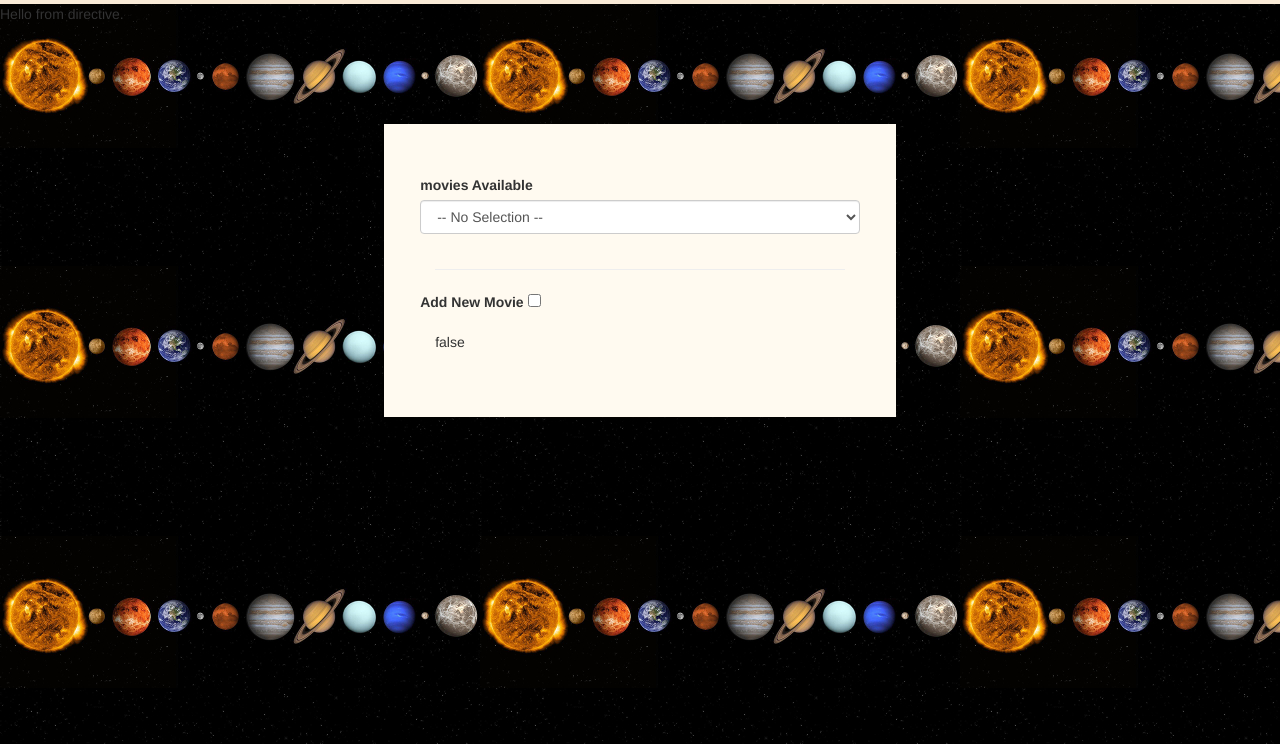
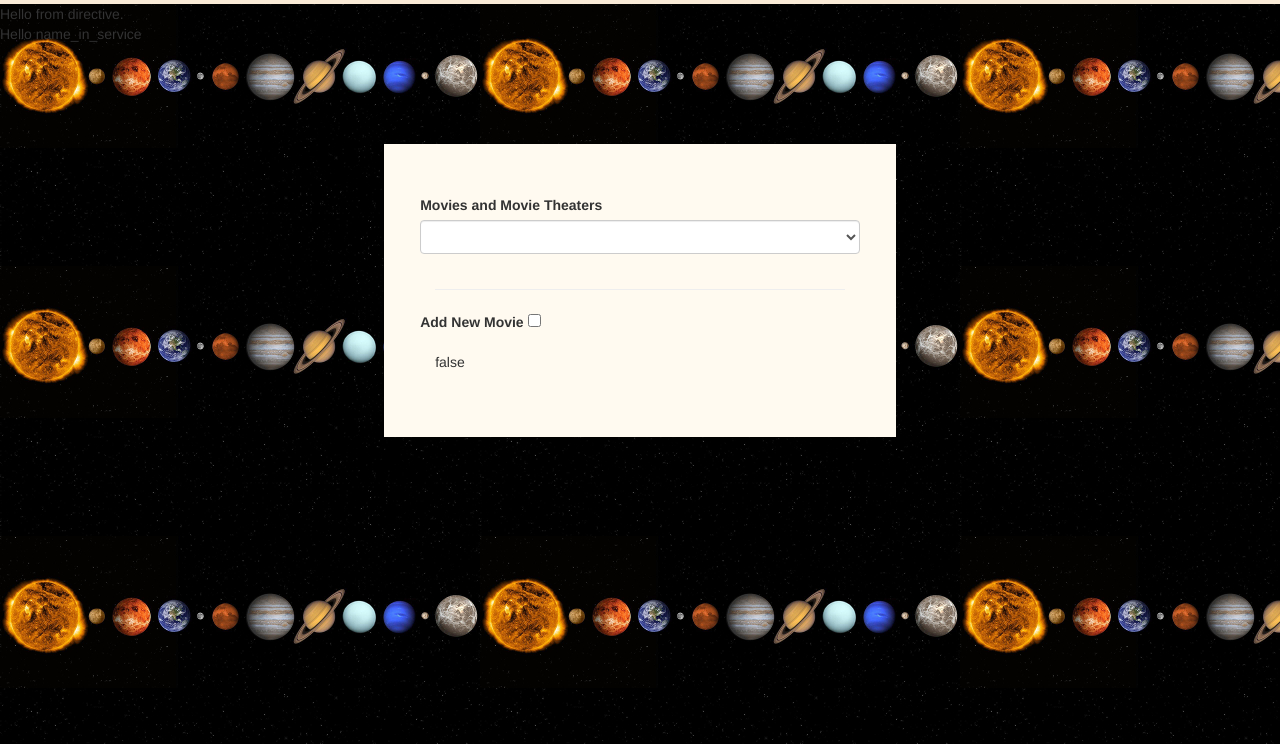
Before and after one commit to ali-imran786/myFullStackApp, a website: page public/index.html at #/live_gps_updates in a window 1280 px wide. Both pictures are taken after a click on the link "Movies Playing". Shown: the part 56-800 px from the top of the page. Drawn offline with Linux system fonts and the light colour scheme.

Commit message:
iframe now working with dynamic gps data

```diff
--- /dev/null
+++ b/public/scripts/cinema_list.js
@@ -0,0 +1,51 @@
+'use strict';
+
+/*
+var DVD_1 = {"name" : "Interstellar"};
+var DVD_2 = {"name" : "The Martian"};
+var DVD_3 = {"name" : "Prometheus"};
+var DVD_4 = {"name" : "Star Wars - The Force Awakens"};
+var DVD_5 = {"name" : "Star Trek Into Darkness"};
+
+var DVD_List = [DVD_1, DVD_2, DVD_3, DVD_4, DVD_5];
+*/
+
+// module.exports = DVD_List;
+
+Cinema = [
+  {
+    "name" : "DHA Cinema" ,
+    "gps"  : getTrustedURL("31.47566081585371,74.40432921051979")
+  },
+  {
+    "name" : "Cine Star Imax" ,
+    "gps"  : getTrustedURL("31.450609,74.310974")
+  },
+  {
+    "name" : "Crown Cinema Hall" ,
+    "gps"  : getTrustedURL("31.562953,74.345075")
+  },
+  {
+    "name" : "Regal Cinema" ,
+    "gps"  : getTrustedURL("31.560853,74.318973")
+  },
+  {
+    "name" : "Plaza Cinema" ,
+    "gps"  : getTrustedURL("31.558268,74.323245")
+  },
+  {
+    "name" : "Bahria Town Cine Gold" ,
+    "gps"  : getTrustedURL("31.388599,74.191254")
+  },
+  {
+    "name" : "Gulistan Cinema" ,
+    "gps"  : getTrustedURL("31.564314,74.331387")
+  },
+  {
+    "name" : "Cine Star - Taj Cinema" ,
+    "gps"  : getTrustedURL("31.563270,74.345027")
+  }
+
+];
+
+module.exports = Cinema;
--- a/public/scripts/directives.js
+++ b/public/scripts/directives.js
@@ -8,14 +8,14 @@ app.directive('showHtml', [
         };
     }]);
 
-app.directive('showHtml2', ['myFilmService',
-    function(myFilmService){
+app.directive('showHtml2', ['myMovieService',
+    function(myMovieService){
         return{
           // templateUrl: '../views/dirtv.html',
           // template: "hello there -> {{myctrl.name}}",
           link: function($scope, $element, $attrs) {
             $scope.sayHello = function(name) {
-              return 'Hello ' + myFilmService.name;
+              return 'Hello ' + myMovieService.name;
             };
           }
 
--- a/public/scripts/services.js
+++ b/public/scripts/services.js
@@ -1,6 +1,8 @@
+//var Cinema = require("./cinema_list").Cinema;
+
 angular.module('myApp')
-  .factory('myMovieService', ['$http',
-    function($http) {
+  .factory('myMovieService', ['$http', '$sce',
+    function($http, $sce) {
       return {
         getTeams: function() {
           return $http.get('/api/gpstest1');
@@ -8,14 +10,63 @@ angular.module('myApp')
 
         getMovieList: function() {
 
+          function getTrustedURL(in_url){
+            return ($sce.trustAsResourceUrl("https://www.google.com/maps/embed/v1/place?key=AIzaSyA5Lw5VNLbj1TMCxXBgM-EBEuGJM_6HpBo&q=" + in_url));
+          }
+
+          Cinema = [
+            {
+              "name" : "DHA Cinema" ,
+              "gps"  : getTrustedURL("31.47566081585371,74.40432921051979")
+            },
+            {
+              "name" : "Cine Star Imax" ,
+              "gps"  : getTrustedURL("31.450609,74.310974")
+            },
+            {
+              "name" : "Crown Cinema Hall" ,
+              "gps"  : getTrustedURL("31.562953,74.345075")
+            },
+            {
+              "name" : "Regal Cinema" ,
+              "gps"  : getTrustedURL("31.560853,74.318973")
+            },
+            {
+              "name" : "Plaza Cinema" ,
+              "gps"  : getTrustedURL("31.558268,74.323245")
+            },
+            {
+              "name" : "Bahria Town Cine Gold" ,
+              "gps"  : getTrustedURL("31.388599,74.191254")
+            },
+            {
+              "name" : "Gulistan Cinema" ,
+              "gps"  : getTrustedURL("31.564314,74.331387")
+            },
+            {
+              "name" : "Cine Star - Taj Cinema" ,
+              "gps"  : getTrustedURL("31.563270,74.345027")
+            }
+
+
+        ];
+
           return [
-                    {"Id" : 1, "movie_name" : "The Martian"},
-                    {"Id" : 2, "movie_name" : "Prometheus"},
-                    {"Id" : 3, "movie_name" : "Star Wars - The Force Awakens"},
-                    {"Id" : 4, "movie_name" : "Star Trek Into Darkness"},
-                    {"Id" : 5, "movie_name" : "Predator"},
-                    {"Id" : 6, "movie_name" : "Predators"},
-                    {"Id" : 7, "movie_name" : "Interstellar"}
+                    {"Id" : 0, "movie_name" : "--- No Selection ---",
+                      "cinema_name": Cinema[0].name, "cinema_gps" : Cinema[0].gps},
+                    {"Id" : 1, "movie_name" : "The Martian",
+                      "cinema_name": Cinema[1].name, "cinema_gps" : Cinema[1].gps},
+                    {"Id" : 2, "movie_name" : "Prometheus",
+                      "cinema_name": Cinema[2].name, "cinema_gps" : Cinema[2].gps},
+                    {"Id" : 3, "movie_name" : "Star Wars - The Force Awakens",
+                      "cinema_name": Cinema[3].name, "cinema_gps" : Cinema[3].gps},
+                    {"Id" : 4, "movie_name" : "Star Trek Into Darkness",
+                      "cinema_name": Cinema[4].name, "cinema_gps" : Cinema[4].gps},
+                    {"Id" : 5, "movie_name" : "Predator", "cinema_name": Cinema[5].name, "cinema_gps" : Cinema[5].gps},
+                    {"Id" : 6, "movie_name" : "Predators",
+                      "cinema_name": Cinema[6].name, "cinema_gps" : Cinema[6].gps},
+                    {"Id" : 7, "movie_name" : "Interstellar",
+                      "cinema_name": Cinema[7].name, "cinema_gps" : Cinema[7].gps}
                   ];
         },
 
--- a/public/views/live_gps_updates.html
+++ b/public/views/live_gps_updates.html
@@ -7,5 +7,5 @@ Live GPS Updates
     width="600"
     height="450"
     frameborder="0" style="border:0"
-    src="https://www.google.com/maps/embed/v1/place?key=AIzaSyA5Lw5VNLbj1TMCxXBgM-EBEuGJM_6HpBo&q=31.45004,74.30029" allowfullscreen>
+    src="https://www.google.com/maps/embed/v1/place?key=AIzaSyA5Lw5VNLbj1TMCxXBgM-EBEuGJM_6HpBo&q=31.47566081585371,74.40432921051979" allowfullscreen>
 </iframe>
--- a/public/views/movies.html
+++ b/public/views/movies.html
@@ -20,21 +20,30 @@
 
 
     <div class="form-group">
-        <label>movies Available</label>
+        <label>Movies and Movie Theaters</label>
         <select required class="form-control" ng-model="fctrl.movie.selectedMovieId" ng-options="movie.Id as movie.movie_name for movie in fctrl.MOVIE_List" ng-click="console.log(fctrl.movie.selectedMovieId);">
-            <option value="">-- No Selection --</option>
+            <!-- <option value="">-- No Selection --</option> -->
         </select>
     </div>
 
     <div class="form-group" style="margin: auto; width: 100%; border: 0px solid #53AD21; padding: 0px;">
+
+
+
         <span ng-show="fctrl.movie.selectedMovieId" style="float:left; width:100%; margin:0 0%;">
-            Now Playing At:
+            Now Playing At: {{fctrl.MOVIE_List[fctrl.movie.selectedMovieId].cinema_name}}
 
             <iframe
+
+                id="cinema_map"
                 width="100%"
                 height="450"
-                frameborder="0" style="border:0"
-                src="https://www.google.com/maps/embed/v1/place?key=AIzaSyA5Lw5VNLbj1TMCxXBgM-EBEuGJM_6HpBo&q=31.45004,74.30029" allowfullscreen>
+                frameborder="1" style="border:0"
+                ng-src="{{fctrl.MOVIE_List[fctrl.movie.selectedMovieId].cinema_gps}}" allowfullscreen
+            >
+
+
+
               </iframe>
 
         </span>
```
Also changed, not shown: public/scripts/dvd_list.js (deleted, +0 -13 lines), 2 other files.
